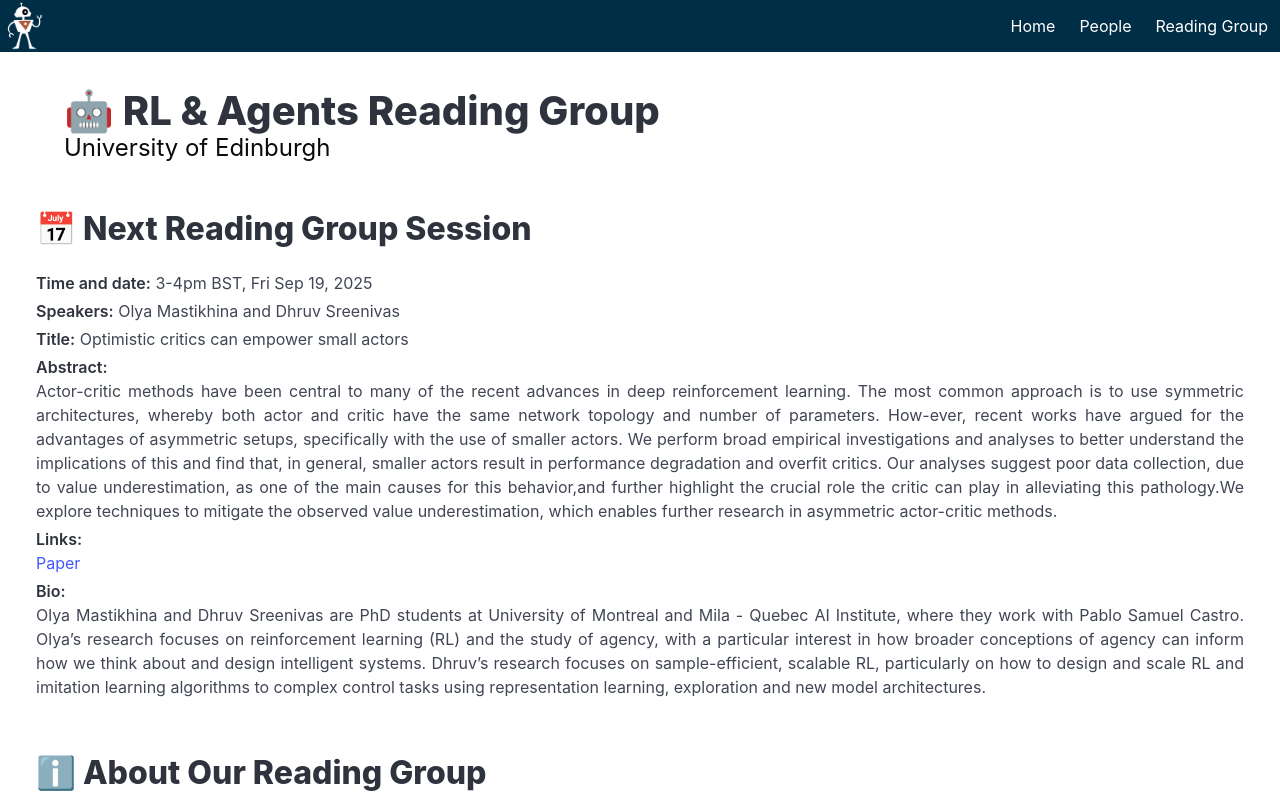
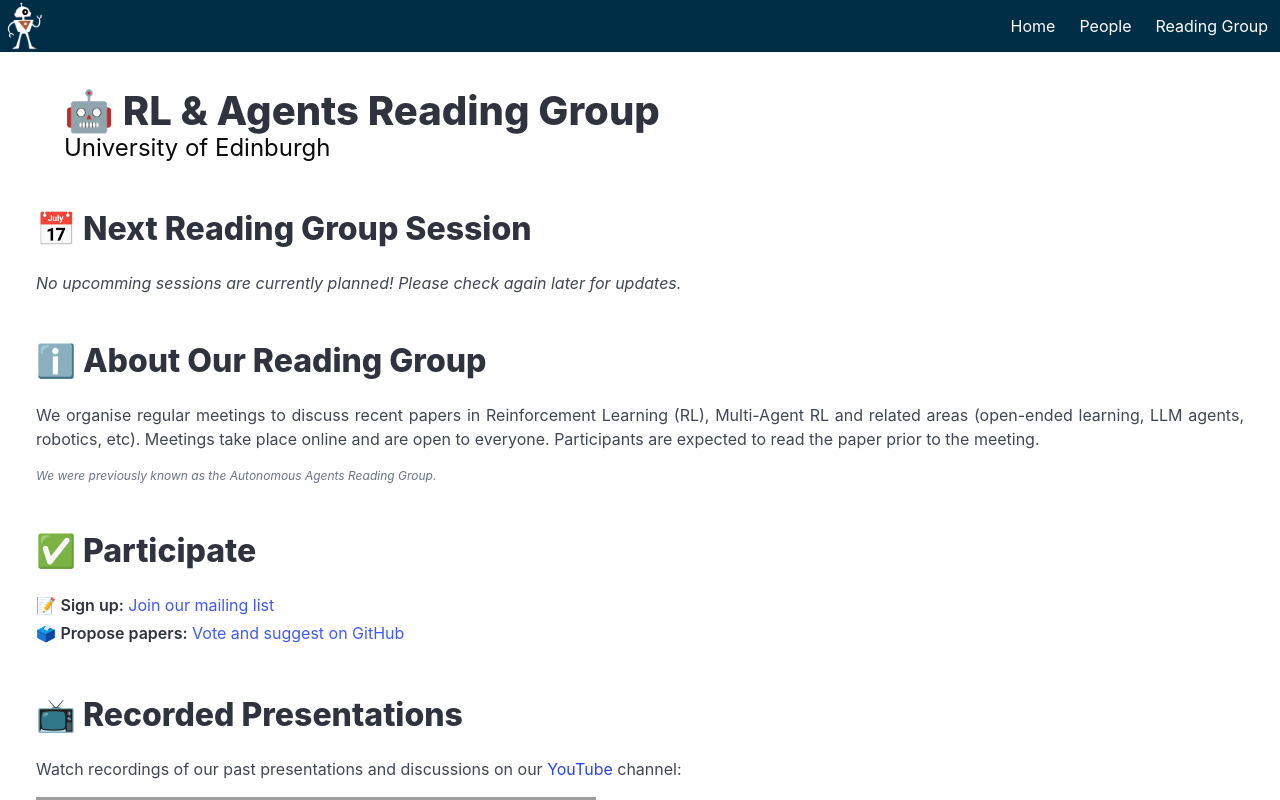
Before and after one commit to edinburgh-rl/edinburgh-rl.github.io, a Next.js app: page /reading-group in a window 1280 px wide. Shown: the top 800 px of the page. Built offline with nearby package versions, Linux system fonts and the light colour scheme; grey boxes are pictures that could not be loaded.

Commit message:
feat: automatic reading group information

```diff
--- a/app/reading-group/page.tsx
+++ b/app/reading-group/page.tsx
@@ -1,5 +1,7 @@
 import ObfuscatedEmail from "@/components/ObfuscatedEmail";
 import PageLayout from "@/components/PageLayout";
+import { getFrontMatterData } from "@/lib/parse-front-matter";
+import { getReadingGroupNextSession, ReadingGroupSessionRaw } from "@/lib/reading-group-utils";
 import { Metadata } from "next";
 
 export const metadata: Metadata = {
@@ -7,7 +9,13 @@ export const metadata: Metadata = {
   description: "University of Edinburgh Reinforcement Learning Reading Group",
 };
 
-export default function ReadingGroup() {
+async function getData() {
+  return getReadingGroupNextSession(getFrontMatterData('data/reading_group') as ReadingGroupSessionRaw[]);
+}
+
+export default async function ReadingGroup() {
+  const data = await getData();
+  console.log(data);
   return (
     <PageLayout>
       <div className="hero is-white is-small">
@@ -21,34 +29,31 @@ export default function ReadingGroup() {
 
       <section className="section p-5 has-text-justified">
         <h1 className="title">📅 Next Reading Group Session</h1>
+        {data == undefined ? <>
+          <p><i>No upcomming sessions are currently planned! Please check again later for updates.</i></p>
+        </> : <>
           <p className="mb-1">
-          <strong>Time and date:</strong> 3-4pm BST, Fri Sep 19, 2025
+            <strong>Time and date:</strong> {data.datetime}
           </p>
           <p className="mb-1">
-          <strong>Speakers:</strong> Olya Mastikhina and Dhruv Sreenivas
+            <strong>Speakers:</strong> {data.speakers}
           </p>
           <p className="mb-1">
-          <strong>Title:</strong> Optimistic critics can empower small actors
+            <strong>Title:</strong> {data.title}
           </p>
           <p className="mb-1">
             <strong>Abstract:</strong><br />
-          Actor-critic methods have been central to many of the recent advances in deep reinforcement learning. The most common approach is to use symmetric architectures, whereby  both actor and critic have the same network topology and number of parameters. How-ever, recent works have argued for the advantages of asymmetric setups, specifically with the use of smaller actors. We perform broad empirical investigations and analyses to better understand the implications of this and find that, in general, smaller actors result in performance degradation and overfit critics. Our analyses suggest poor data collection, due to value underestimation, as one of the main causes for this behavior,and further highlight the crucial role the critic can play in alleviating this pathology.We explore techniques to mitigate the observed value underestimation, which enables further research in asymmetric actor-critic methods.
+            {data.abstract}
           </p>
-        <p className="mb-1">
+          {data.links ? <p className="mb-1">
             <strong>Links:</strong><br />
-          <a
-            href="https://arxiv.org/abs/2506.01016"
-            target="_blank"
-            rel="noopener noreferrer"
-            className="has-text-link"
-          >
-            Paper
-          </a>
-        </p>
+            {data.links.map((x, k) => (<span key={k}><a href={x.href}>{x.name}</a>{(data.links.length - 1 !== k) && ', '}</span>))}
+          </p> : ''}
           <p className="mb-2">
             <strong>Bio:</strong><br />
-          Olya Mastikhina and Dhruv Sreenivas are PhD students at University of Montreal and Mila - Quebec AI Institute, where they work with Pablo Samuel Castro. Olya’s research focuses on reinforcement learning (RL) and the study of agency, with a particular interest in how broader conceptions of agency can inform how we think about and design intelligent systems. Dhruv’s research focuses on sample-efficient, scalable RL, particularly on how to design and scale RL and imitation learning algorithms to complex control tasks using representation learning, exploration and new model architectures.
+            {data.bio}
           </p>
+        </>}
       </section>
 
       <section className="section p-5 has-text-justified">
--- /dev/null
+++ b/data/reading_group/example.md
@@ -0,0 +1,10 @@
+---
+datetime: 2025-01-01 14:30Z
+speakers: John Smith
+title: Rl talk
+abstract: RL is the future
+bio: John Smith is an RL legend
+links:
+    - href: https://example.com
+      name: Test
+---
--- a/lib/parse-front-matter.ts
+++ b/lib/parse-front-matter.ts
@@ -4,7 +4,7 @@ import matter from 'gray-matter';
 
 export interface FrontMatterData {
     id: string,
-    [key: string]: string | undefined
+    [key: string]: string | object | undefined
 }
 
 export function getFrontMatterData(folder: string): FrontMatterData[] {
@@ -16,7 +16,7 @@ export function getFrontMatterData(folder: string): FrontMatterData[] {
         const fullPath = path.join(dir, filename);
         const contents = fs.readFileSync(fullPath, 'utf-8');
         const matterData = matter(contents);
-        return  {
+        return {
             id,
             ...matterData.data
         }
--- /dev/null
+++ b/lib/reading-group-utils.ts
@@ -0,0 +1,42 @@
+import { xor } from "lodash";
+import { FrontMatterData } from "./parse-front-matter";
+
+interface Link {
+    name: string,
+    href: string
+}
+
+export interface ReadingGroupSessionRaw extends FrontMatterData {
+    datetime: string,
+    speakers: string,
+    title: string,
+    abstract: string,
+    bio: string,
+    links: Link[]
+}
+
+interface ReadingGroupSession extends FrontMatterData {
+    datetime: string,
+    speakers: string,
+    title: string,
+    abstract: string,
+    bio: string,
+    links: Link[]
+}
+
+export function getReadingGroupNextSession(data: ReadingGroupSessionRaw[]): ReadingGroupSession | undefined {
+    return data.filter((x) => {
+        return Date.parse(x.datetime) > Date.now();
+    }).sort((x, y) => Date.parse(y.datetime) - Date.parse(x.datetime)).map((x) => ({
+        ...x,
+        datetime: new Intl.DateTimeFormat('en-GB', {
+            timeZone: 'Europe/London',
+            year: 'numeric',
+            month: 'short',
+            day: 'numeric',
+            hour: '2-digit',
+            minute: '2-digit',
+            timeZoneName: 'short',
+        }).format(Date.parse(x.datetime))
+    })).pop();
+}
```
Lines whose indentation alone changed are shown as unchanged.
